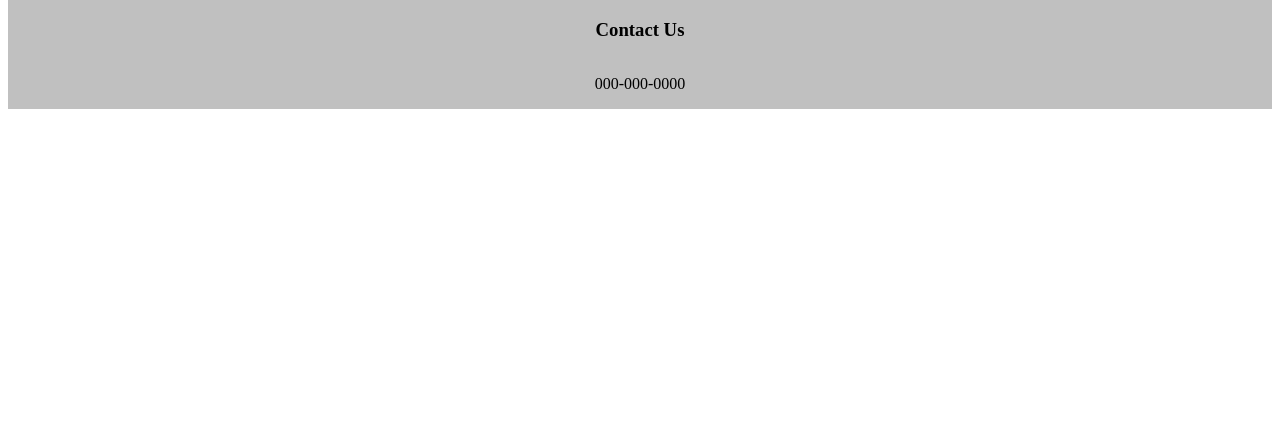
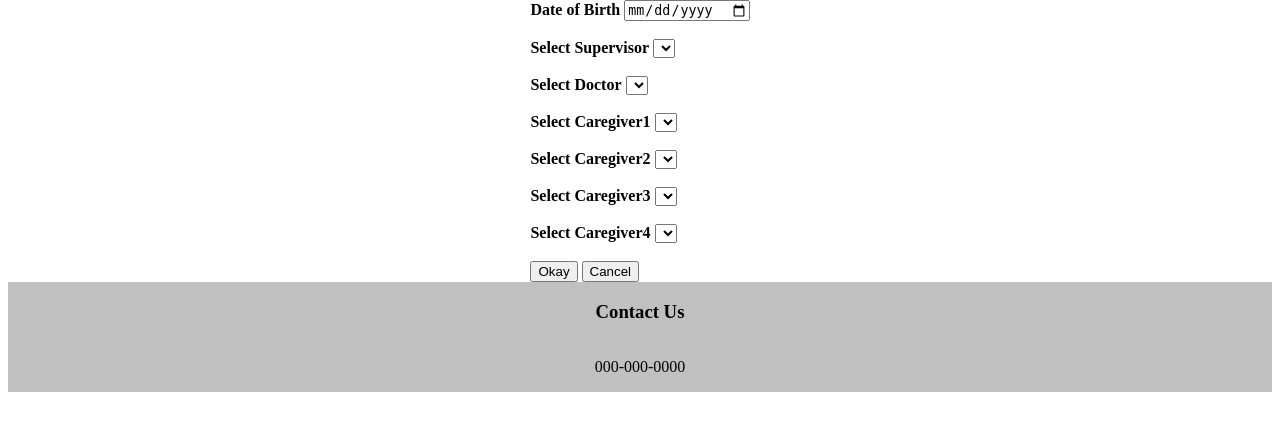
Before and after one commit to troyalfelt/goldenoldies, a PHP site: page /admin/new-roster.php in a window 1280 px wide. Shown: the part 88-519 px from the top of the page. Run offline with PHP 8.4, Linux system fonts and the light colour scheme; the visitor is signed in with stand-in values (Sample User, id 1); tables that the repository leaves empty or names only in its code hold one stand-in row (values such as "Sample post"); lists and menus that the app fills with data are empty.

Commit message:
Modified both roster pages to work how they are supposed to

```diff
--- a/admin/new-roster.php
+++ b/admin/new-roster.php
@@ -1,14 +1,16 @@
 <?php
-session_start();
-if (!isset($_SESSION['access_lvl'])) {
-  header("Location: ../login.php");
-} else {
-  if ($_SESSION['access_lvl'] > '2') {
-    header("Location: ../login.php");
-}
-}
+ini_set('display_errors', 1);
+ini_set('display_startup_errors', 1);
+error_reporting(E_ALL);
+//session_start();
+//if (!isset($_SESSION['access_lvl'])) {
+  //header("Location: ../login.php");
+//} else {
+  //if ($_SESSION['access_lvl'] > '2') {
+    //header("Location: ../login.php");
+//}
+//}
 ?>
-
 
 <!DOCTYPE html>
 <html lang="en">
@@ -17,13 +19,164 @@ if (!isset($_SESSION['access_lvl'])) {
 <title>New Roster</title>
 <link rel="stylesheet" href="../styles.css">
 </head>
+<?php
+$servername = "localhost";
+$username = "troyalfelt";
+$password = "";
+$db = 'test';
+$conn = new mysqli($servername, $username, $password, $db);
+?>
+
+<?php
+if (isset($_POST['submit'])) {
+$date = $_POST['date'];
+$Supervisor = $_POST['Supervisor'];
+$Doctor = $_POST['Doctor'];
+$Caregiver1 = $_POST['Caregiver1'];
+$Caregiver2 = $_POST['Caregiver2'];
+$Caregiver3 = $_POST['Caregiver3'];
+$Caregiver4 = $_POST['Caregiver4'];
+$sql = "INSERT INTO roster (date ,supervisor_id, dr_id, caregiver1_id,caregiver2_id,caregiver3_id,caregiver4_id) VALUES ('$date', '$Supervisor', '$Doctor', '$Caregiver1', '$Caregiver2', '$Caregiver3', '$Caregiver4')";
+
+
+if ($conn->query($sql) === TRUE) {
+  echo "New record created successfully";
+} else {
+  echo "Error: " . $sql . "<br>" . $conn->error;
+}
+}
+?>
 <body>
 <header>
     <h1>Golden Oldies</h1>
 </header>
 <div class="new-roster">
 <div>
+  <form action="" method="post" class="">
+    <label for="date"><b>Date of Birth</b></label>
+    <input type="date" name="date" id="date"><br><br>
+    <label for="Supervisor"><b>Select Supervisor</b></label>
+    <?php
+    $query = "SELECT fname, lname FROM user WHERE role_name = 'Supervisor'";
+    $Supervisor = $conn->query($query);
+    $arr = [];
+    if ($Supervisor->num_rows > 0) {
+    // output data of each row
+    while($row = $Supervisor->fetch_assoc()) {
+      array_push($arr, $row['fname']);
+    }
+  }
+    ?>
+    <select id="supervisor" name="Supervisor" required>
+      <?php
+        foreach($arr as $r) { ?>
+          <option><?php echo $r; ?> </option>
+      <?php } ?>
+    </select><br><br>
 
+    <label for="Doctor"><b>Select Doctor</b></label>
+    <?php
+    $query = "SELECT fname, lname FROM user WHERE role_name = 'Doctor'";
+    $Doctor = $conn->query($query);
+    $arr = [];
+    if ($Doctor->num_rows > 0) {
+    // output data of each row
+    while($row = $Doctor->fetch_assoc()) {
+      array_push($arr, $row['fname']);
+    }
+  }
+    ?>
+    <select id="doctor" name="Doctor" required>
+      <?php
+        foreach($arr as $r) { ?>
+          <option><?php echo $r; ?> </option>
+      <?php } ?>
+    </select><br><br>
+
+    <label for="Caregiver1"><b>Select Caregiver1</b></label>
+    <?php
+    $query = "SELECT fname, lname FROM user WHERE role_name = 'Caregiver'";
+    $Caregiver1 = $conn->query($query);
+    $arr = [];
+    if ($Caregiver1->num_rows > 0) {
+    // output data of each row
+    while($row = $Caregiver1->fetch_assoc()) {
+      array_push($arr, $row['fname']);
+    }
+  }
+    ?>
+    <select id="caregiver1" name="Caregiver1" required>
+      <?php
+        foreach($arr as $r) { ?>
+          <option><?php echo $r; ?> </option>
+      <?php } ?>
+    </select><br><br>
+
+    <label for="Caregiver2"><b>Select Caregiver2</b></label>
+    <?php
+    $query = "SELECT fname, lname FROM user WHERE role_name = 'Caregiver'";
+    $Caregiver2 = $conn->query($query);
+    $arr = [];
+    if ($Caregiver2->num_rows > 0) {
+    // output data of each row
+    while($row = $Caregiver2->fetch_assoc()) {
+      array_push($arr, $row['fname']);
+    }
+  }
+    ?>
+    <select id="caregiver2" name="Caregiver2" required>
+      <?php
+        foreach($arr as $r) { ?>
+          <option><?php echo $r; ?> </option>
+      <?php } ?>
+    </select><br><br>
+
+
+
+    <label for="Caregiver3"><b>Select Caregiver3</b></label>
+    <?php
+    $query = "SELECT fname, lname FROM user WHERE role_name = 'Caregiver'";
+    $Caregiver3 = $conn->query($query);
+    $arr = [];
+    if ($Caregiver3->num_rows > 0) {
+    // output data of each row
+    while($row = $Caregiver3->fetch_assoc()) {
+      array_push($arr, $row['fname']);
+    }
+  }
+    ?>
+    <select id="caregiver3" name="Caregiver3" required>
+      <?php
+        foreach($arr as $r) { ?>
+          <option><?php echo $r; ?> </option>
+      <?php } ?>
+    </select><br><br>
+
+
+
+    <label for="Caregiver4"><b>Select Caregiver4</b></label>
+    <?php
+    $query = "SELECT fname, lname FROM user WHERE role_name = 'Caregiver'";
+    $Caregiver4 = $conn->query($query);
+    $arr = [];
+    if ($Caregiver4->num_rows > 0) {
+    // output data of each row
+    while($row = $Caregiver4->fetch_assoc()) {
+      array_push($arr, $row['fname']);
+    }
+  }
+    ?>
+    <select id="caregiver4" name="Caregiver4" required>
+      <?php
+        foreach($arr as $r) { ?>
+          <option><?php echo $r; ?> </option>
+      <?php } ?>
+    </select><br><br>
+
+
+    <input type="submit" class="btn" name="submit" value="Okay">
+    <input type="reset" class="btn" name="submit" value="Cancel">
+</form>
 </div>
 </div>
 <footer>
```
Also changed, not shown: roster.php (+72 -0 lines). Lines whose indentation alone changed are shown as unchanged.
